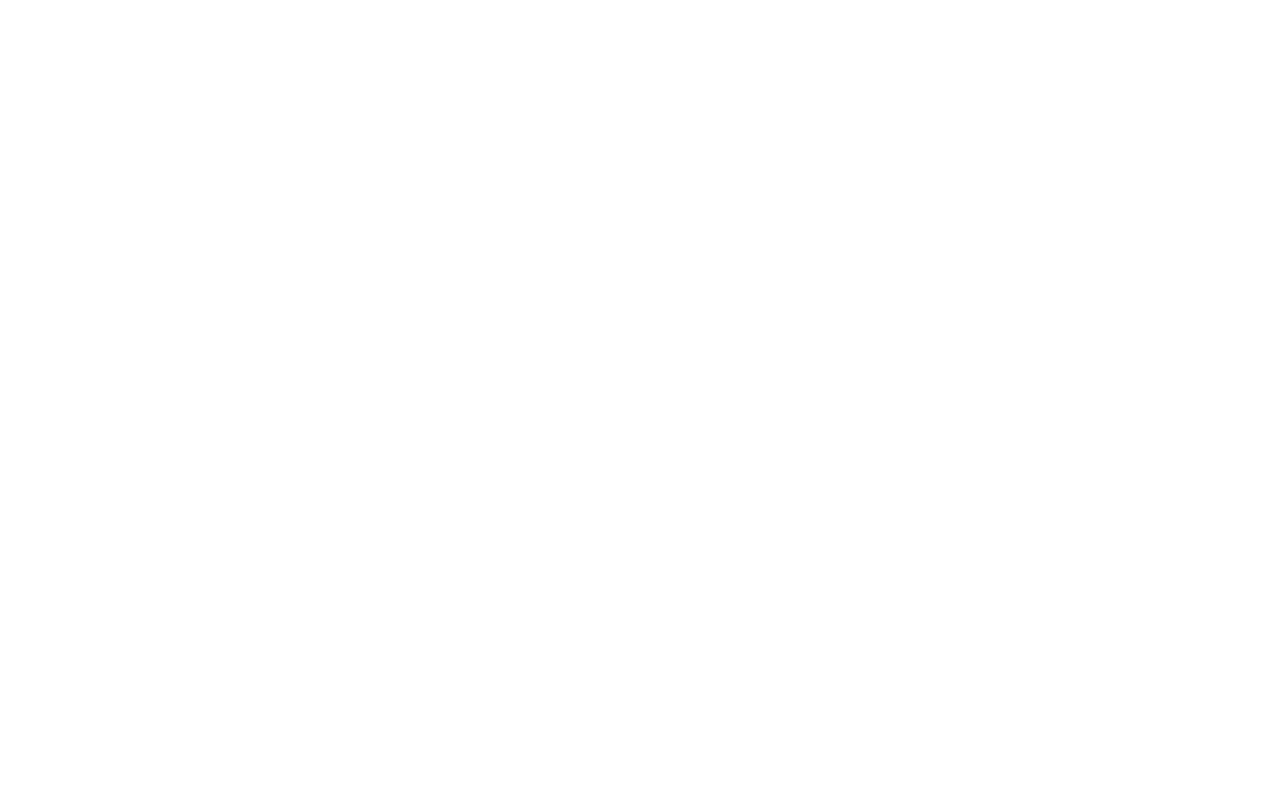
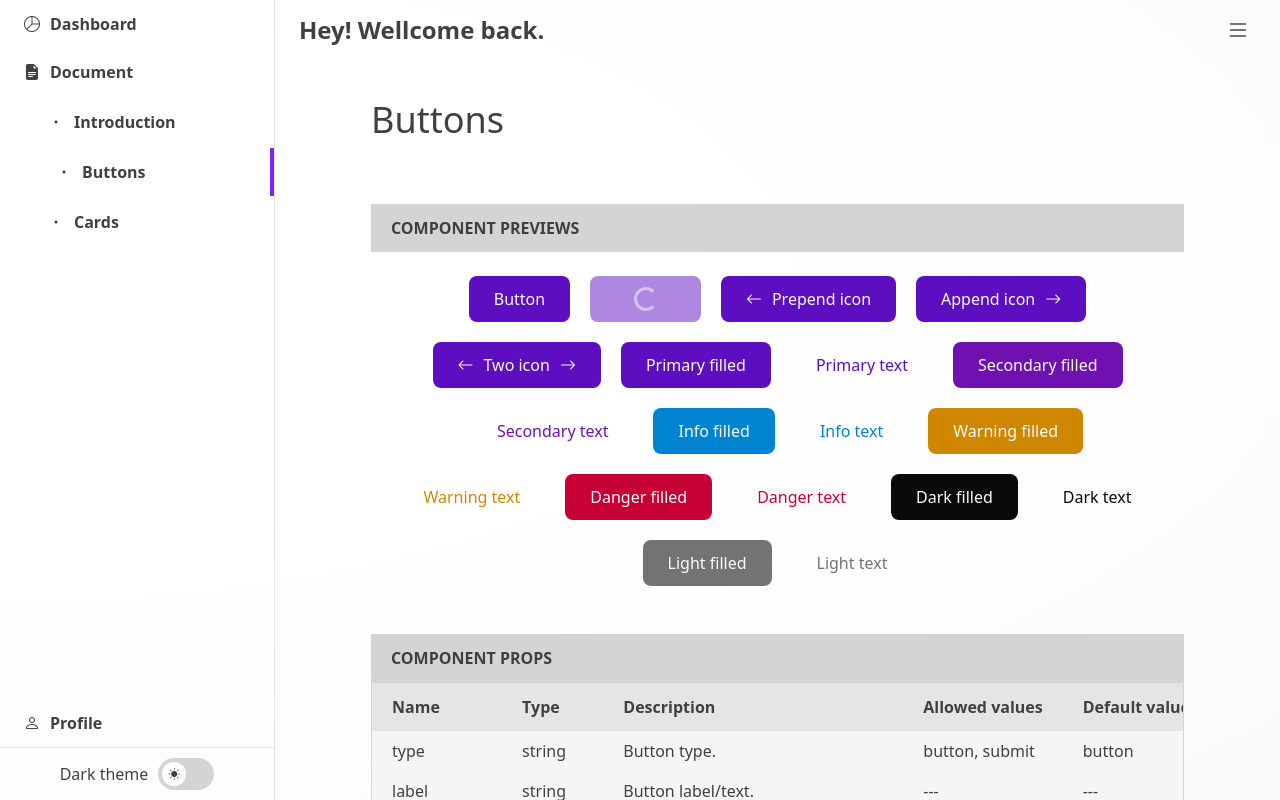
Before and after one commit to ernandesrs/pproj_vapp, a Vue app: page /buttons in a window 1280 px wide. Before the commit this address had no page. Built offline with nearby package versions, Linux system fonts and the light colour scheme.

Commit message:
buttons doc

```diff
--- a/src/components/dashboard/CDocSection.vue
+++ b/src/components/dashboard/CDocSection.vue
@@ -10,7 +10,7 @@
 
         <!-- previews -->
         <div v-if="$slots.previews" class="col-span-12">
-            <div class="px-5 py-3 bg-neutral-300 font-bold uppercase">
+            <div class="px-5 py-3 bg-neutral-300 dark:bg-neutral-900 font-bold uppercase">
                 Component previews
             </div>
             <div class="flex justify-center items-center flex-wrap gap-5 p-6">
@@ -38,9 +38,9 @@
                         <tr v-for="componentProp, componentPropIndex in section.componentDoc.props"
                             :key="'component_props_table_row_' + (componentPropIndex + 1)">
                             <td class="px-5 py-2 text-nowrap" v-html="componentProp.name"></td>
-                            <td class="px-5 py-2 text-nowrap" v-html="componentProp.type"></td>
+                            <td class="px-5 py-2" v-html="componentProp.type"></td>
                             <td class="px-5 py-2" v-html="componentProp.desc"></td>
-                            <td class="px-5 py-2 text-nowrap" v-html="componentProp.allowedValues"></td>
+                            <td class="px-5 py-2" v-html="componentProp.allowedValues"></td>
                             <td class="px-5 py-2 text-nowrap" v-html="componentProp.defaultValue"></td>
                         </tr>
                     </tbody>
--- a/src/components/ui/CButton.vue
+++ b/src/components/ui/CButton.vue
@@ -40,7 +40,7 @@ const colors = {
         warning: 'text-yellow-600 hover:text-yellow-500',
         danger: 'text-rose-700 hover:text-rose-600',
         light: 'text-neutral-500 hover:text-neutral-400',
-        dark: 'text-neutral-950 hover:text-neutral-800',
+        dark: 'text-neutral-950 dark:text-neutral-500 hover:text-neutral-800',
     }
 };
 
--- a/src/layouts/DashLayout.vue
+++ b/src/layouts/DashLayout.vue
@@ -45,8 +45,10 @@
                             },
                             {
                                 label: 'Buttons',
-                                to: '#',
-                                activeIn: ['route4', 'route3']
+                                to: {
+                                    name: 'dash.docs.buttons'
+                                },
+                                activeIn: ['dash.docs.buttons']
                             },
                             {
                                 label: 'Cards',
--- a/src/router/index.ts
+++ b/src/router/index.ts
@@ -49,6 +49,11 @@ const router = createRouter({
               path: '/introduction',
               name: 'dash.docs.introduction',
               component: () => import('@/views/dash/doc/IntroductionView.vue'),
+            },
+            {
+              path: '/buttons',
+              name: 'dash.docs.buttons',
+              component: () => import('@/views/dash/doc/ButtonsView.vue'),
             }
           ]
         },
--- /dev/null
+++ b/src/views/dash/doc/ButtonsView.vue
@@ -0,0 +1,137 @@
+<template>
+    <CPage title="Introduction" without-header>
+
+        <CDocSection :data="[
+            {
+                tag: 'h1',
+                title: 'Buttons',
+                texts: [
+                ],
+                componentDoc: {
+                    props: [
+                        {
+                            name: 'type',
+                            type: 'string',
+                            desc: 'Button type.',
+                            allowedValues: 'button, submit',
+                            defaultValue: 'button'
+                        },
+                        {
+                            name: 'label',
+                            type: 'string',
+                            desc: 'Button label/text.',
+                            allowedValues: '---',
+                            defaultValue: '---'
+                        },
+                        {
+                            name: 'color',
+                            type: 'string',
+                            desc: 'Button color.',
+                            allowedValues: 'primary, secondary, info, warning, danger, light, dark',
+                            defaultValue: 'primary'
+                        },
+                        {
+                            name: 'variant',
+                            type: 'string',
+                            desc: 'Button variant.',
+                            allowedValues: 'filled, text',
+                            defaultValue: 'filled'
+                        },
+                        {
+                            name: 'icon',
+                            type: 'string',
+                            desc: 'Button prepend icon. Requires a valid Bootstrap Icon name. See Bootstrap icons documentation for names.',
+                            allowedValues: '---',
+                            defaultValue: 'app'
+                        },
+                        {
+                            name: 'appendIcon',
+                            type: 'string',
+                            desc: 'Button append icon. Requires a valid Bootstrap Icon name. See Bootstrap icons documentation for names.',
+                            allowedValues: '---',
+                            defaultValue: 'app'
+                        },
+                        {
+                            name: 'loading',
+                            type: 'boolean',
+                            desc: 'Set button in loading mode.',
+                            allowedValues: '---',
+                            defaultValue: 'false'
+                        },
+                    ]
+                }
+            }
+        ]">
+
+            <template #previews>
+                <CButton label="Button" />
+                <CButton label="Loading" loading />
+                <CButton icon="arrow-left" label="Prepend icon" />
+                <CButton append-icon="arrow-right" label="Append icon" />
+                <CButton icon="arrow-left" append-icon="arrow-right" label="Two icon" />
+
+                <CButton label="Primary filled" color="primary" variant="filled" />
+                <CButton label="Primary text" color="primary" variant="text" />
+
+                <CButton label="Secondary filled" color="secondary" variant="filled" />
+                <CButton label="Secondary text" color="secondary" variant="text" />
+
+                <CButton label="Info filled" color="info" variant="filled" />
+                <CButton label="Info text" color="info" variant="text" />
+
+                <CButton label="Warning filled" color="warning" variant="filled" />
+                <CButton label="Warning text" color="warning" variant="text" />
+
+                <CButton label="Danger filled" color="danger" variant="filled" />
+                <CButton label="Danger text" color="danger" variant="text" />
+
+                <CButton label="Dark filled" color="dark" variant="filled" />
+                <CButton label="Dark text" color="dark" variant="text" />
+
+                <CButton label="Light filled" color="light" variant="filled" />
+                <CButton label="Light text" color="light" variant="text" />
+            </template>
+
+            <template #codes>
+                <textarea>                <CButton label="Button" />
+                <CButton label="Loading" loading />
+                <CButton icon="arrow-left" label="Prepend icon" />
+                <CButton append-icon="arrow-right" label="Append icon" />
+                <CButton icon="arrow-left" append-icon="arrow-right" label="Two icon" />
+
+                <CButton label="Primary filled" color="primary" variant="filled" />
+                <CButton label="Primary text" color="primary" variant="text" />
+
+                <CButton label="Secondary filled" color="secondary" variant="filled" />
+                <CButton label="Secondary text" color="secondary" variant="text" />
+
+                <CButton label="Info filled" color="info" variant="filled" />
+                <CButton label="Info text" color="info" variant="text" />
+
+                <CButton label="Warning filled" color="warning" variant="filled" />
+                <CButton label="Warning text" color="warning" variant="text" />
+
+                <CButton label="Danger filled" color="danger" variant="filled" />
+                <CButton label="Danger text" color="danger" variant="text" />
+
+                <CButton label="Dark filled" color="dark" variant="filled" />
+                <CButton label="Dark text" color="dark" variant="text" />
+
+                <CButton label="Light filled" color="light" variant="filled" />
+                <CButton label="Light text" color="light" variant="text" /></textarea>
+            </template>
+
+        </CDocSection>
+
+    </CPage>
+</template>
+
+<script setup lang="ts">
+
+import CDocSection from '@/components/dashboard/CDocSection.vue';
+import CPage from '@/components/dashboard/CPage.vue';
+import CButton from '@/components/ui/CButton.vue';
+
+</script>
+
+<style scoped></style>
```
